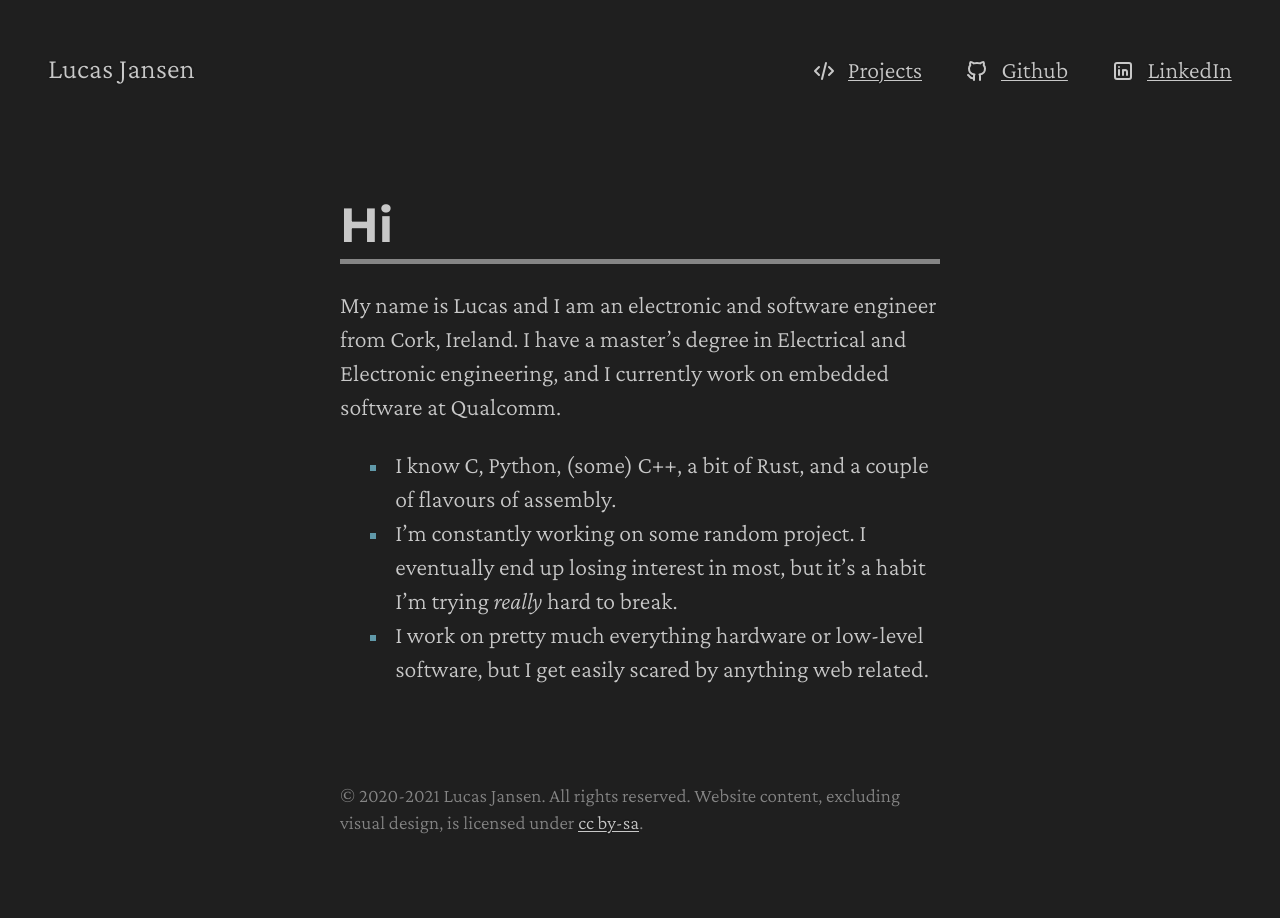
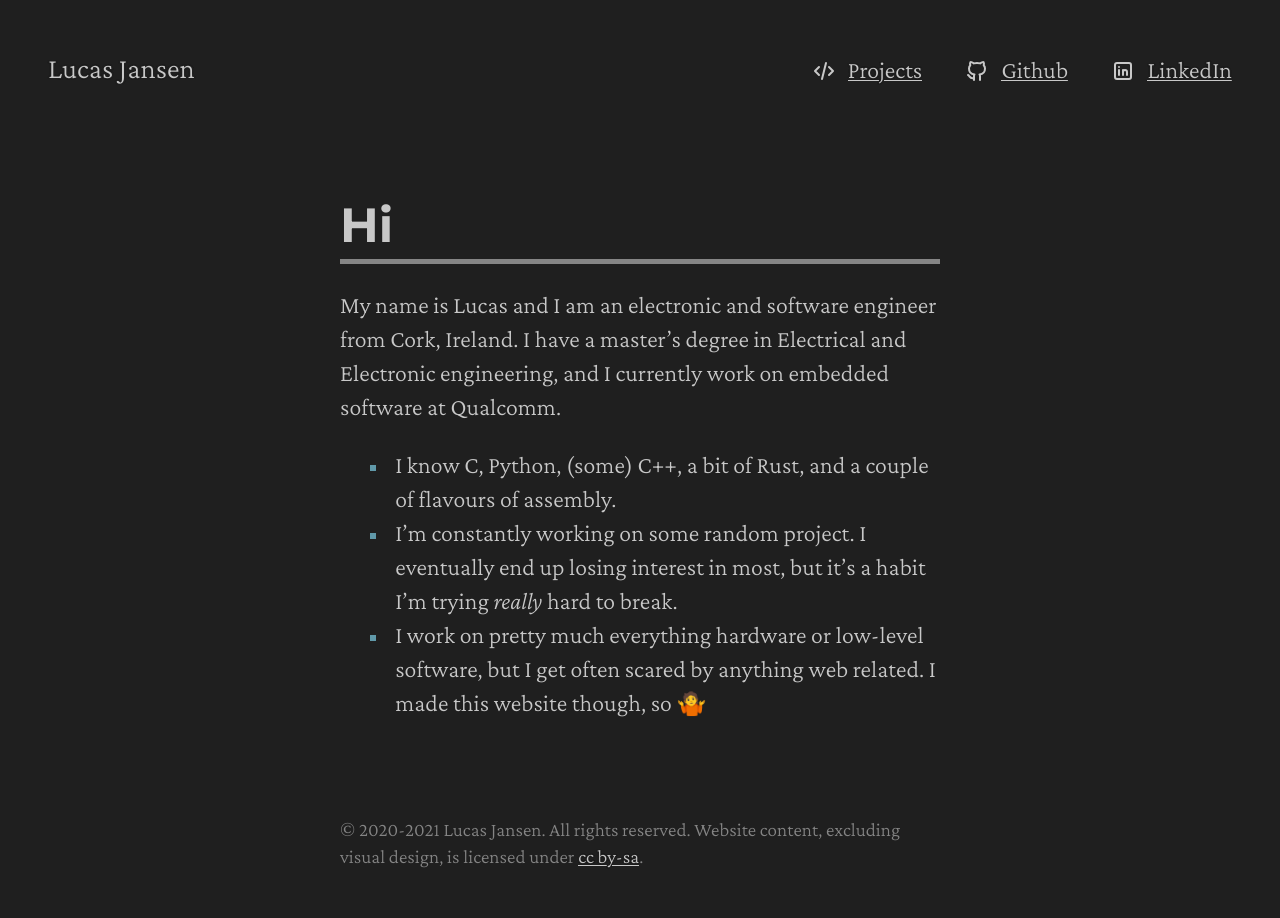
Before and after one commit to staticintlucas/staticintlucas.github.io, a Jekyll site: the page built from index.md, in a window 1280 px wide. Built offline with Jekyll 4.4.1, drawn with Linux system fonts in a browser that asks for light colours; our own code applies the rules of GitHub Pages for plain Markdown files.

Commit message:
Update content

```diff
--- a/index.md
+++ b/index.md
@@ -11,5 +11,5 @@ Qualcomm.
 - I know C, Python, (some) C++, a bit of Rust, and a couple of flavours of assembly.
 - I'm constantly working on some random project. I eventually end up losing interest in most, but
 it's a habit I'm trying *really* hard to break.
-- I work on pretty much everything hardware or low-level software, but I get easily scared by
-anything web related.
+- I work on pretty much everything hardware or low-level software, but I get often scared by
+anything web related. I made this website though, so 🤷
--- a/projects.html
+++ b/projects.html
@@ -8,6 +8,7 @@ title: Projects
     <h3 class="noline">
         <a class="noline" href="{{ project.url }}">{{ project.title }}</a>
     </h3>
+    <p>
         {% comment %}
         The title isn't properly removed from the excerpt by jekyll-titles-from-headings but it is
         removed from content, so using this "hack" instead to get the first paragraph.
@@ -17,6 +18,11 @@ title: Projects
             {{ project.content | strip | split: '</p>' | first | remove_first: '<p>' }}
         </span>
         <a href="{{ project.url }}">Read more &rarr;</a>
+    </p>
 </div>
 
 {% endfor %}
+
+<p>
+<em>More coming soon&hellip;</em>
+</p>
```
Lines whose indentation alone changed are shown as unchanged.
